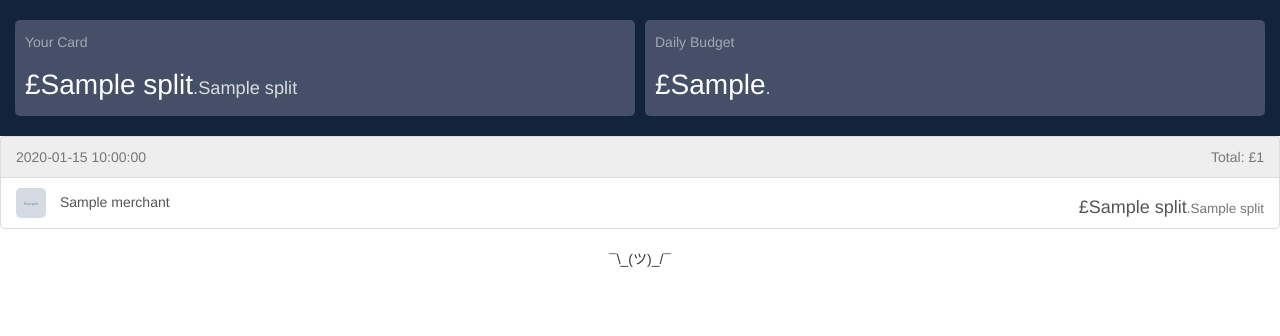
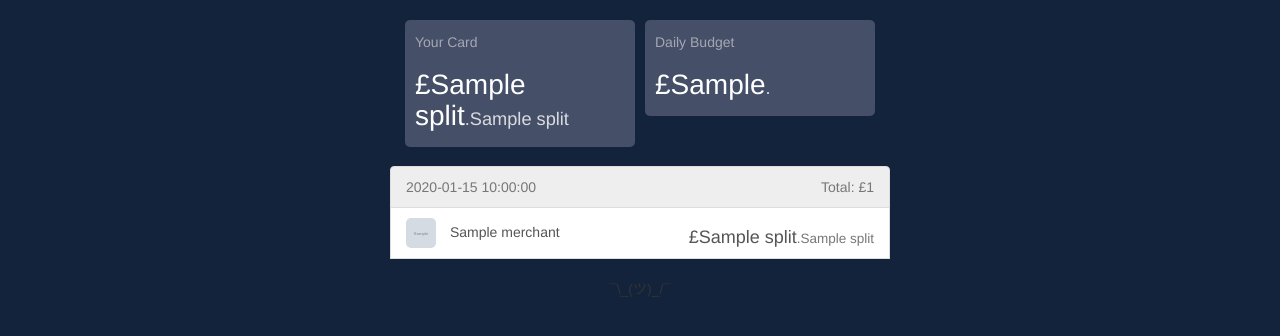
Before and after one commit to Manoj-nathwani/my-mondo, a Flask app: template templates/index.html in a window 1280 px wide. Shown: the top 336 px of the page. Run offline with Flask 2, Linux system fonts and the light colour scheme; the template is opened without the code that fills it: most values are stand-ins (such as "Sample title", 1, 10 or a date in 2020); grey boxes marked "Sample" are stand-in pictures; some libraries are stand-ins or nearby versions.

Commit message:
gave max width to desktop

```diff
--- a/static/styles.css
+++ b/static/styles.css
@@ -1,5 +1,10 @@
+body, .header{
+  background-color: #14233c;
+}
+.container{
+  max-width: 500px;
+}
 .header{
-  background-color: #14233c;
   padding: 10px;
 }
 .col-xs-6{
@@ -27,7 +32,7 @@
   font-weight: normal;
 }
 .list-group{
-  margin: 0;
+  margin: -1px 0 0 0;
 }
 .list-group img{
   height: 30px;
@@ -37,6 +42,13 @@
 }
 .list-group .text-danger{
   margin-left: 45px;
+}
+.list-group .list-group-item{
+  border-radius: 0 !important;
+}
+.list-group:first-of-type .list-group-item:first-child{
+  border-top-left-radius: 4px !important;
+  border-top-right-radius: 4px !important;
 }
 .modal-header{
   padding: 0;
--- a/templates/index.html
+++ b/templates/index.html
@@ -13,7 +13,7 @@
 
   </head>
   <body>
-    <div class="container-fluid">
+    <div class="container">
 
       <!-- header -->
       <div class="row header">
```
